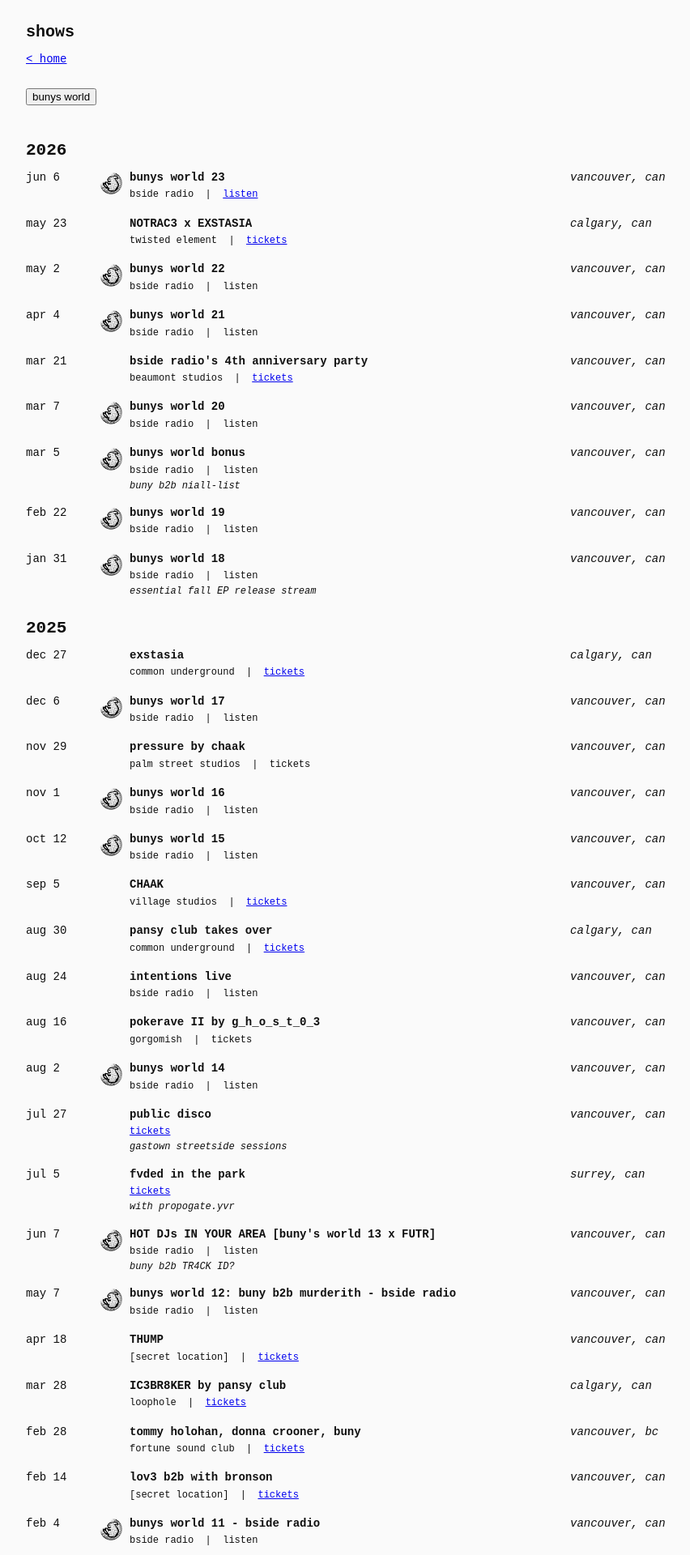
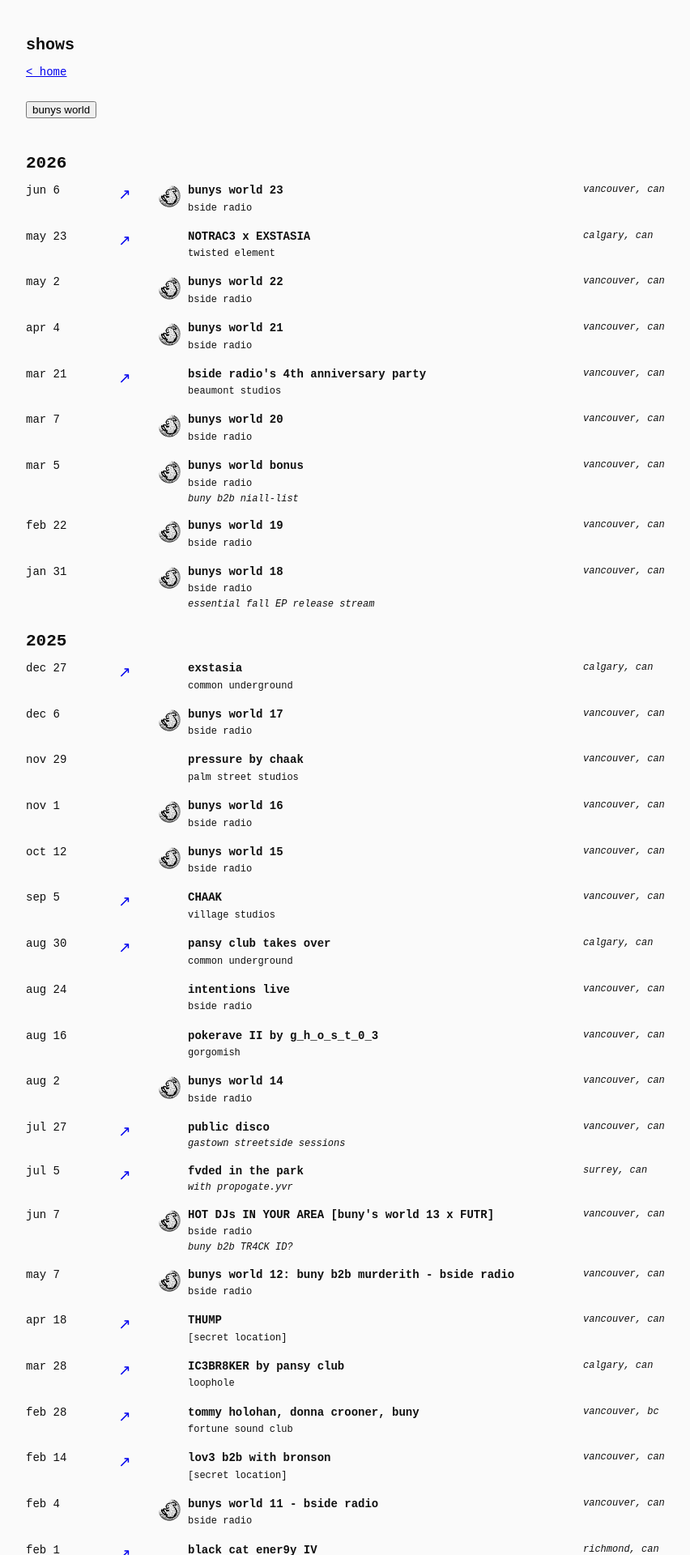
Before and after one commit to 746a70/buny, a Jekyll site: the page built from shows.md, in a window 1280 px wide. Shown: the top 1920 px of the page at 81% size, without its empty margins (208-1060 px from the left). Built offline with Jekyll 4.4.1, drawn with Linux system fonts in a browser that asks for light colours; some of the changed text lies outside the part shown.

Commit message:
Update shows table columns and lineup data

```diff
--- a/shows.md
+++ b/shows.md
@@ -19,19 +19,31 @@
 <table id="shows-table" style="width: 100%; border-collapse: collapse; table-layout: fixed; font-size: 14px;">
   <colgroup>
     <col style="width: 8%;">
-    <col style="width: 8%;">
-    <col style="width: 68%;">
-    <col style="width: 16%;">
+    <col style="width: 5%;">
+    <col style="width: 5%;">
+    <col style="width: 7%;">
+    <col style="width: 61%;">
+    <col style="width: 14%;">
   </colgroup>
   {% for year in sorted_years %}
   <tr>
-    <td colspan="4" style="padding: 1rem 0 0.4rem 0; font-size: 1.5em; font-weight: 700;">{{ year.name }}</td>
+    <td colspan="6" style="padding: 1rem 0 0.4rem 0; font-size: 1.5em; font-weight: 700;">{{ year.name }}</td>
   </tr>
   {% assign sorted_items = year.items | sort: 'date' | reverse %}
   {% for show in sorted_items %}
   {% assign has_bw_icon = show.bw == true or show.bw == 'true' %}
   <tr data-bw="{{ has_bw_icon }}">
-    <td style="white-space: nowrap; vertical-align: top; padding: 0.5rem 0.8rem 0.65rem 0;">{{ show.date | date: '%b %-d' | downcase }}</td>
+    <td style="white-space: nowrap; vertical-align: top; padding: 0.5rem 0.6rem 0.65rem 0;">{{ show.date | date: '%b %-d' | downcase }}</td>
+    <td style="vertical-align: top; padding: 0.5rem 0.25rem 0.65rem 0; text-align: center;">
+      {% if show.flyer and show.flyer != '' %}
+      <a href="{{ show.flyer }}" aria-label="flyer for {{ show.title }}" title="flyer" style="text-decoration: none; display: inline-block; font-size: 1.15rem; line-height: 1.9rem; vertical-align: middle;">▧</a>
+      {% endif %}
+    </td>
+    <td style="vertical-align: top; padding: 0.5rem 0.25rem 0.65rem 0; text-align: center;">
+      {% if show.link and show.link != '' %}
+      <a href="{{ show.link }}" aria-label="{{ show.kind | default: 'show link' }} for {{ show.title }}" title="{{ show.kind | default: 'show link' }}" style="text-decoration: none; display: inline-block; font-size: 1.15rem; line-height: 1.9rem; vertical-align: middle;">↗</a>
+      {% endif %}
+    </td>
     <td style="vertical-align: top; padding: 0.5rem 0.5rem 0.65rem 0; text-align: right;">
       {% if has_bw_icon %}
       <a href="{{ '/bw' | relative_url }}" aria-label="bunys world page" style="text-decoration: none; display: inline-block; vertical-align: middle;">
@@ -42,20 +54,15 @@
     <td style="padding: 0.5rem 0.8rem 0.65rem 0; vertical-align: top;">
       <div style="font-size: 14px; font-weight: 700; line-height: 1.25;">{{ show.title }}</div>
       <div style="font-size: 12px; margin-top: 0.25rem; line-height: 1.4;">
+        {% if show.lineup and show.lineup != '' %}{{ show.lineup }}{% endif %}
+        {% if show.lineup and show.lineup != '' and show.venue and show.venue != '' %} &nbsp;|&nbsp; {% endif %}
         {% if show.venue and show.venue != '' %}{{ show.venue }}{% endif %}
-        {% if show.flyer and show.flyer != '' %}
-          {% if show.venue and show.venue != '' %} &nbsp;|&nbsp; {% endif %}<a href="{{ show.flyer }}">flyer</a>
-        {% endif %}
-        {% if show.kind and show.kind != '' %}
-          {% if (show.venue and show.venue != '') or (show.flyer and show.flyer != '') %} &nbsp;|&nbsp; {% endif %}
-          {% if show.link and show.link != '' %}<a href="{{ show.link }}">{{ show.kind }}</a>{% else %}{{ show.kind }}{% endif %}
-        {% endif %}
       </div>
       {% if show.subtitle and show.subtitle != '' %}
       <div style="font-size: 12px; font-style: italic; margin-top: 0.2rem;">{{ show.subtitle }}</div>
       {% endif %}
     </td>
-    <td style="padding: 0.5rem 0 0.65rem 0; vertical-align: top; font-size: 14px; font-style: italic;">{{ show.location }}</td>
+    <td style="padding: 0.5rem 0 0.65rem 0; vertical-align: top; font-size: 12px; font-style: italic;">{{ show.location }}</td>
   </tr>
   {% endfor %}
   {% endfor %}
```
Also changed, not shown: _data/shows.yml (+57 -0 lines).
